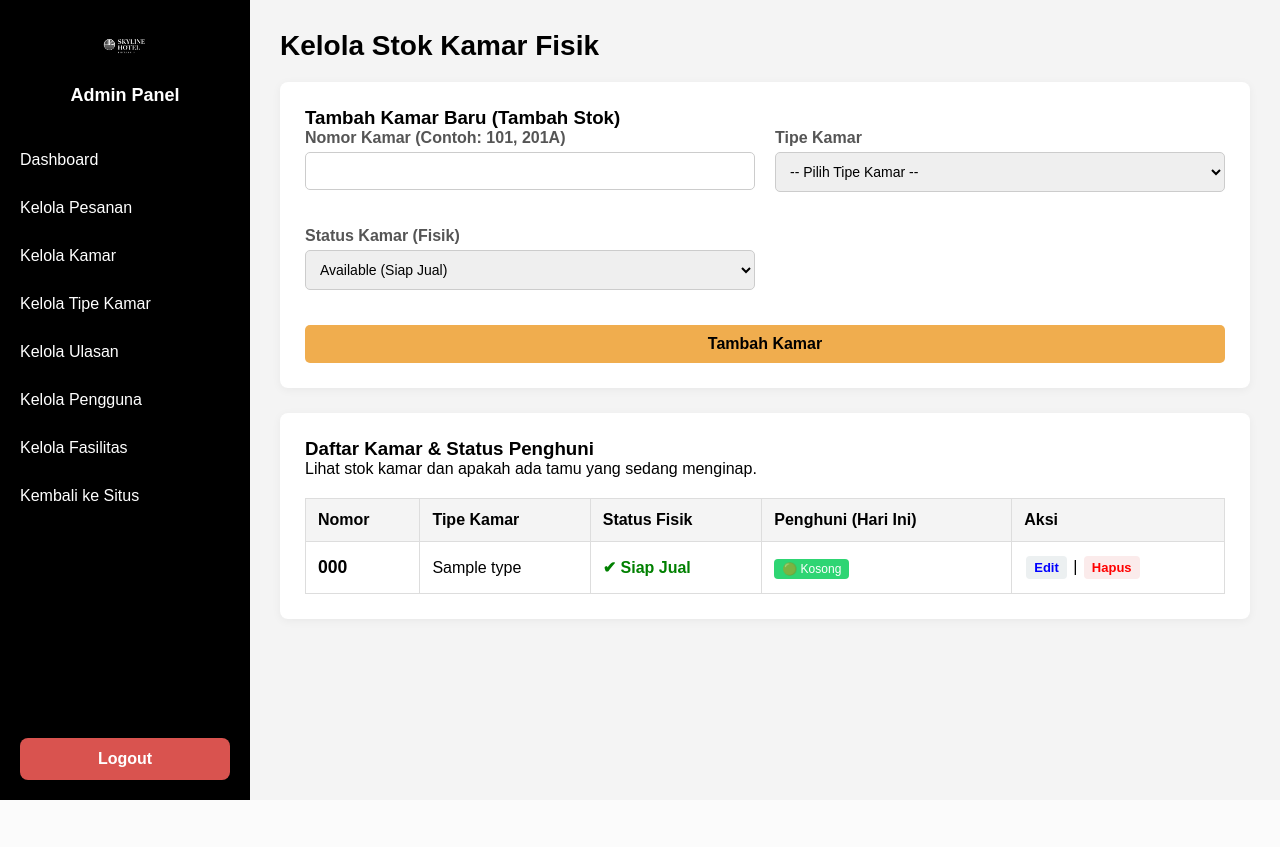
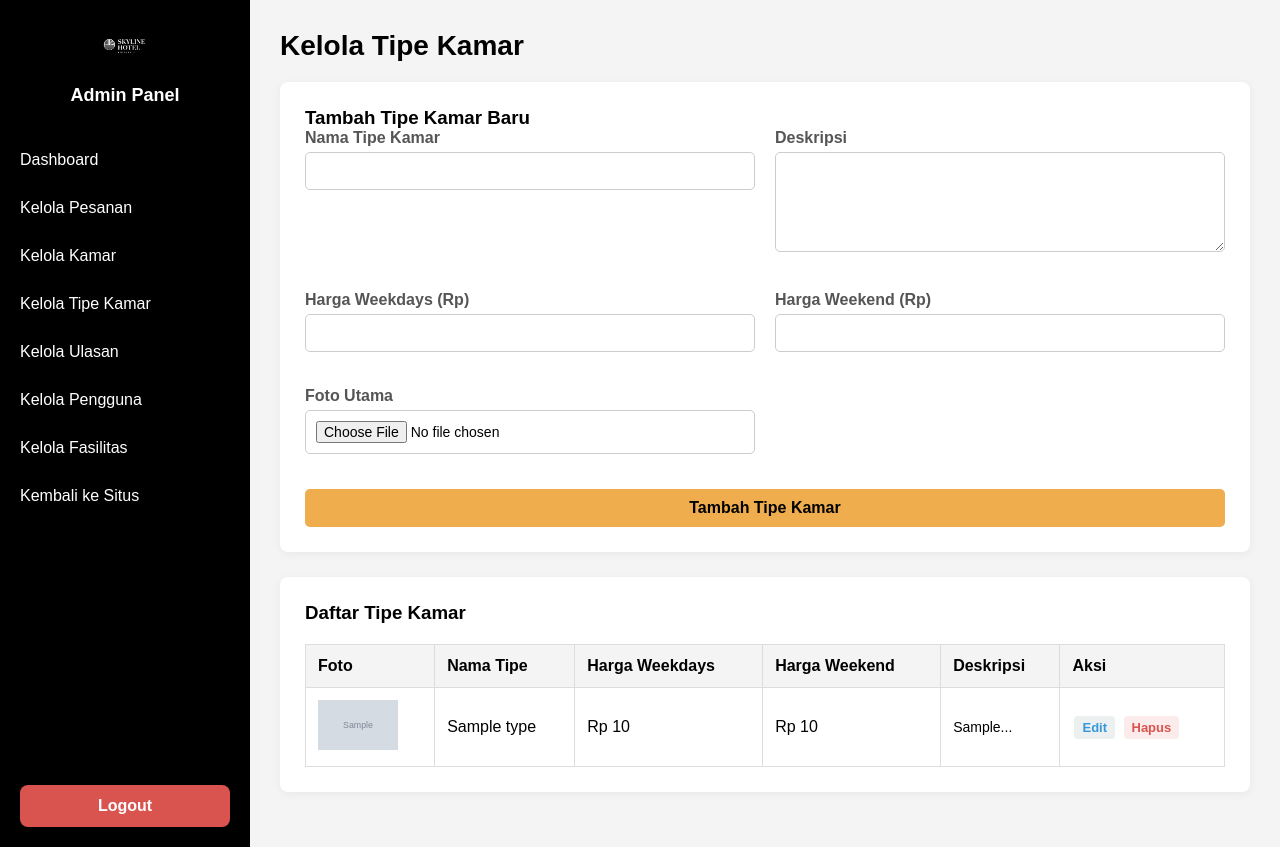
Before and after one commit to NURHABIBATULUMAH/Project-PAW-Sistem-Pemesanan-Kamar-Hotel, a PHP site: page /project-paw-sistem-pemesanan-kamar-hotel/admin/manage_room_types.php in a window 1280 px wide. Before the commit the page ends 800 px from the top, so only its background shows below. Run offline with PHP 8.4, Linux system fonts and the light colour scheme; the visitor is signed in with stand-in values (Sample User, id 1); tables that the repository leaves empty or names only in its code hold one stand-in row (values such as "Sample post"); grey boxes marked "Sample" are stand-in pictures.

Commit message:
room type

```diff
--- a/admin/manage_room_types.php
+++ b/admin/manage_room_types.php
@@ -1,213 +1,228 @@
 <?php
-// /admin/manage_rooms.php
-// VERSI: TAMPILAN SESUAI PERMINTAAN + FITUR CEK PENGHUNI
+// /admin/manage_room_types.php
+// VERSI KONVERSI KE MySQLi
 
-include '../config/database.php'; // Pastikan path ini benar
-include '../core/auth.php';       // Pastikan path ini benar
-require_admin();
-
-include '../includes/admin_header.php';
+include '../includes/admin_header.php'; // Ini sudah memuat $mysqli
 
 $message = '';
 $message_type = '';
-$edit_room = null;
+$edit_type = null;
 
 try {
-    // === 1. LOGIKA PROSES DELETE ===
+    // Tentukan folder upload (Tidak berubah)
+    $target_dir = "../assets/images/rooms/";
+    if (!file_exists($target_dir)) {
+        mkdir($target_dir, 0755, true);
+    }
+
+    // === LOGIKA PROSES FORM (CREATE & UPDATE) - Konversi ke MySQLi ===
+    if ($_SERVER["REQUEST_METHOD"] == "POST") {
+        $nama_tipe = $_POST['nama_tipe'];
+        $deskripsi_tipe = $_POST['deskripsi_tipe'];
+        $harga_weekdays = $_POST['harga_weekdays'];
+        $harga_weekend = $_POST['harga_weekend'];
+        $id_to_update = $_POST['room_type_id'] ?? null;
+        $foto_utama_lama = $_POST['foto_lama'] ?? null;
+        $foto_file = $_FILES['foto_utama'] ?? null;
+
+        $foto_nama = $foto_utama_lama; // Default: pakai foto lama
+
+        // 1. Proses File Upload (Logika tidak berubah)
+        if ($foto_file && $foto_file['error'] == UPLOAD_ERR_OK) {
+            $file_ext = strtolower(pathinfo($foto_file["name"], PATHINFO_EXTENSION));
+            $allowed_types = ['jpg', 'jpeg', 'png'];
+
+            if (!in_array($file_ext, $allowed_types) || $foto_file['size'] > 5000000) { // Max 5MB
+                $message = "Gagal upload. File harus JPG/PNG dan maksimal 5MB.";
+                $message_type = 'error';
+                throw new Exception($message); // Lewatkan proses DB
+            }
+
+            $new_foto_name = "kamar_" . time() . "." . $file_ext;
+            if (move_uploaded_file($foto_file["tmp_name"], $target_dir . $new_foto_name)) {
+                $foto_nama = $new_foto_name;
+                if ($id_to_update && $foto_utama_lama && file_exists($target_dir . $foto_utama_lama)) {
+                    unlink($target_dir . $foto_utama_lama);
+                }
+            } else {
+                throw new Exception("Gagal memindahkan file foto.");
+            }
+        }
+
+        // 2. Query DB (Konversi ke MySQLi)
+        if ($id_to_update) {
+            // UPDATE
+            $sql = "UPDATE room_types SET nama_tipe=?, deskripsi_tipe=?, harga_weekdays=?, harga_weekend=?, foto_utama=? WHERE room_type_id=?";
+            $stmt = $mysqli->prepare($sql);
+            // "ssddsi" = string, string, double, double, string, integer
+            $stmt->bind_param("ssddsi", $nama_tipe, $deskripsi_tipe, $harga_weekdays, $harga_weekend, $foto_nama, $id_to_update);
+            $stmt->execute();
+            $message = "Tipe kamar berhasil diperbarui.";
+        } else {
+            // CREATE
+            $sql = "INSERT INTO room_types (nama_tipe, deskripsi_tipe, harga_weekdays, harga_weekend, foto_utama) VALUES (?, ?, ?, ?, ?)";
+            $stmt = $mysqli->prepare($sql);
+            // "ssdds" = string, string, double, double, string
+            $stmt->bind_param("ssdds", $nama_tipe, $deskripsi_tipe, $harga_weekdays, $harga_weekend, $foto_nama);
+            $stmt->execute();
+            $message = "Tipe kamar baru berhasil ditambahkan.";
+        }
+        $message_type = 'success';
+
+    }
+
+    // === LOGIKA PROSES DELETE (Konversi ke MySQLi Transaction) ===
     if (isset($_GET['action']) && $_GET['action'] == 'delete' && isset($_GET['id'])) {
         $id_to_delete = $_GET['id'];
 
-        // Cek apakah ada tamu aktif sebelum hapus (Biar aman)
-        $cek_tamu = $mysqli->query("SELECT * FROM bookings WHERE room_id = $id_to_delete AND status_booking IN ('Confirmed','Paid')");
+        // Ambil nama foto lama (Query 1 - MySQLi)
+        $sql_old = "SELECT foto_utama FROM room_types WHERE room_type_id = ?";
+        $stmt_old = $mysqli->prepare($sql_old);
+        $stmt_old->bind_param("i", $id_to_delete);
+        $stmt_old->execute();
+        $result_old = $stmt_old->get_result();
+        $old_foto_row = $result_old->fetch_row();
+        $old_foto = $old_foto_row ? $old_foto_row[0] : null;
 
-        if ($cek_tamu->num_rows > 0) {
-            $message = "Gagal hapus! Kamar sedang ada penghuninya atau terikat pesanan aktif.";
-            $message_type = 'error';
+        $mysqli->begin_transaction(); // Mulai Transaksi (Sintaks MySQLi)
+        try {
+            // Hapus keterkaitan di tabel Rooms dulu (Query 2 - MySQLi)
+            $stmt_room = $mysqli->prepare("DELETE FROM rooms WHERE room_type_id = ?");
+            $stmt_room->bind_param("i", $id_to_delete);
+            $stmt_room->execute();
+
+            // Hapus tipe kamar (Query 3 - MySQLi)
+            $stmt = $mysqli->prepare("DELETE FROM room_types WHERE room_type_id = ?");
+            $stmt->bind_param("i", $id_to_delete);
+            $stmt->execute();
+
+            $mysqli->commit(); // Commit Transaksi (Sintaks MySQLi)
+
+            // Hapus file fisik (Tidak berubah)
+            if ($old_foto && file_exists($target_dir . $old_foto)) {
+                unlink($target_dir . $old_foto);
+            }
+            $message = "Tipe kamar berhasil dihapus (dan semua kamar fisiknya).";
+            $message_type = 'success';
+
+        } catch (Exception $e) { // Tangkap 'Exception' umum
+            $mysqli->rollback(); // Rollback Transaksi (Sintaks MySQLi)
+             if ($e->getCode() == 1451) { // 1451 = Error Foreign Key Constraint
+                $message = "Gagal menghapus! Ada booking aktif yang menggunakan tipe kamar ini.";
             } else {
-            try {
-                $sql_delete = "DELETE FROM rooms WHERE room_id = ?";
-                $stmt_delete = $mysqli->prepare($sql_delete);
-                $stmt_delete->bind_param("i", $id_to_delete);
-                $stmt_delete->execute();
-
-                $message = "Kamar berhasil dihapus.";
-                $message_type = 'success';
-            } catch (Exception $e) {
-                 $message = "Gagal menghapus. Error: " . $e->getMessage();
+                $message = "Error database: " . $e->getMessage();
+            }
             $message_type = 'error';
         }
     }
-    }
 
-    // === 2. LOGIKA PROSES CREATE & UPDATE ===
-    if ($_SERVER["REQUEST_METHOD"] == "POST") {
-        $room_type_id = $_POST['room_type_id'];
-        $nomor_kamar = $_POST['nomor_kamar'];
-        $status = $_POST['status'];
-        $id_to_update = $_POST['room_id'] ?? null;
-
-        if ($id_to_update) {
-            // UPDATE
-            $sql = "UPDATE rooms SET room_type_id = ?, nomor_kamar = ?, status = ? WHERE room_id = ?";
-            $stmt = $mysqli->prepare($sql);
-            $stmt->bind_param("issi", $room_type_id, $nomor_kamar, $status, $id_to_update);
-            $stmt->execute();
-            $message = "Data kamar berhasil diperbarui.";
-        } else {
-            // CREATE (TAMBAH STOK)
-            $sql = "INSERT INTO rooms (room_type_id, nomor_kamar, status) VALUES (?, ?, ?)";
-            $stmt = $mysqli->prepare($sql);
-            $stmt->bind_param("iss", $room_type_id, $nomor_kamar, $status);
-            $stmt->execute();
-            $message = "Kamar baru berhasil ditambahkan.";
-        }
-        $message_type = 'success';
-    }
-
-    // === 3. PROSES EDIT (AMBIL DATA UTK FORM) ===
+    // === LOGIKA PROSES EDIT (Konversi ke MySQLi) ===
     if (isset($_GET['action']) && $_GET['action'] == 'edit' && isset($_GET['id'])) {
         $id_to_edit = $_GET['id'];
-        $sql_edit = "SELECT * FROM rooms WHERE room_id = ?";
+        $sql_edit = "SELECT * FROM room_types WHERE room_type_id = ?";
         $stmt_edit = $mysqli->prepare($sql_edit);
         $stmt_edit->bind_param("i", $id_to_edit);
         $stmt_edit->execute();
         $result_edit = $stmt_edit->get_result();
-        $edit_room = $result_edit->fetch_assoc();
+        $edit_type = $result_edit->fetch_assoc(); // Menggantikan fetch() PDO
     }
 
-    // === 4. AMBIL DATA UTAMA (DENGAN CEK PENGHUNI) ===
-    // Query 1: Ambil Tipe Kamar (untuk dropdown)
-    $all_types_result = $mysqli->query("SELECT * FROM room_types");
-    $all_types = $all_types_result->fetch_all(MYSQLI_ASSOC);
-
-    // Query 2: Ambil Daftar Kamar + Status Huni (Subquery Pintar)
-    $today = date('Y-m-d');
-    $sql_rooms = "SELECT rooms.*, room_types.nama_tipe,
-                  (
-                    SELECT COUNT(*) FROM bookings b
-                    WHERE b.room_id = rooms.room_id
-                    AND b.status_booking IN ('Confirmed', 'Paid')
-                    AND '$today' >= b.tanggal_check_in
-                    AND '$today' < b.tanggal_check_out
-                  ) as sedang_diinap
-                  FROM rooms
-                  JOIN room_types ON rooms.room_type_id = room_types.room_type_id
-                  ORDER BY rooms.nomor_kamar ASC";
-
-    $all_rooms_result = $mysqli->query($sql_rooms);
-    $all_rooms = $all_rooms_result->fetch_all(MYSQLI_ASSOC);
+    // Ambil data utama (Konversi ke MySQLi)
+    $all_types_result = $mysqli->query("SELECT * FROM room_types ORDER BY harga_weekdays ASC");
+    $all_types = $all_types_result->fetch_all(MYSQLI_ASSOC); // Menggantikan fetchAll() PDO
 
 } catch (Exception $e) {
-    $message = "Error database: " . $e->getMessage();
+    $message = "Error saat memproses: " . $e->getMessage();
     $message_type = 'error';
 }
 ?>
 
 <div class="content-header">
-    <h1>Kelola Stok Kamar Fisik</h1>
+    <h1>Kelola Tipe Kamar</h1>
 </div>
 
 <?php if ($message): ?>
-    <div class="alert alert-<?php echo ($message_type == 'success') ? 'alert-success' : 'alert-error'; ?>">
+    <div class="alert alert-<?php echo ($message_type == 'success') ? 'success' : 'error'; ?>">
         <?php echo $message; ?>
     </div>
 <?php endif; ?>
 
 <div class="admin-card">
-    <h3><?php echo $edit_room ? 'Edit Kamar' : 'Tambah Kamar Baru (Tambah Stok)'; ?></h3>
+    <h3><?php echo $edit_type ? 'Edit Tipe Kamar' : 'Tambah Tipe Kamar Baru'; ?></h3>
 
-    <form action="manage_rooms.php" method="POST" class="admin-form">
-        <input type="hidden" name="room_id" value="<?php echo $edit_room['room_id'] ?? ''; ?>">
+    <form action="manage_room_types.php" method="POST" class="admin-form" enctype="multipart/form-data">
+        <input type="hidden" name="room_type_id" value="<?php echo $edit_type['room_type_id'] ?? ''; ?>">
+        <input type="hidden" name="foto_lama" value="<?php echo $edit_type['foto_utama'] ?? ''; ?>">
 
         <div class="form-group">
-            <label for="nomor_kamar">Nomor Kamar (Contoh: 101, 201A)</label>
-            <input type="text" id="nomor_kamar" name="nomor_kamar" value="<?php echo htmlspecialchars($edit_room['nomor_kamar'] ?? ''); ?>" required>
+            <label for="nama_tipe">Nama Tipe Kamar</label>
+            <input type="text" id="nama_tipe" name="nama_tipe" value="<?php echo htmlspecialchars($edit_type['nama_tipe'] ?? ''); ?>" required>
         </div>
 
         <div class="form-group">
-            <label for="room_type_id">Tipe Kamar</label>
-            <select id="room_type_id" name="room_type_id" required>
-                <option value="">-- Pilih Tipe Kamar --</option>
-                <?php foreach ($all_types as $type): ?>
-                    <option value="<?php echo $type['room_type_id']; ?>"
-                        <?php echo (isset($edit_room) && $edit_room['room_type_id'] == $type['room_type_id']) ? 'selected' : ''; ?>>
-                        <?php echo htmlspecialchars($type['nama_tipe']); ?>
-                    </option>
-                <?php endforeach; ?>
-            </select>
+            <label for="deskripsi_tipe">Deskripsi</label>
+            <textarea id="deskripsi_tipe" name="deskripsi_tipe" required><?php echo htmlspecialchars($edit_type['deskripsi_tipe'] ?? ''); ?></textarea>
         </div>
 
         <div class="form-group">
-            <label for="status">Status Kamar (Fisik)</label>
-            <select id="status" name="status" required>
-                <option value="Available" <?php echo (isset($edit_room) && $edit_room['status'] == 'Available') ? 'selected' : ''; ?>>Available (Siap Jual)</option>
-                <option value="Under Maintenance" <?php echo (isset($edit_room) && $edit_room['status'] == 'Under Maintenance') ? 'selected' : ''; ?>>Under Maintenance (Rusak)</option>
-                </select>
+            <label for="harga_weekdays">Harga Weekdays (Rp)</label>
+            <input type="number" id="harga_weekdays" name="harga_weekdays" value="<?php echo htmlspecialchars($edit_type['harga_weekdays'] ?? ''); ?>" required min="0">
+        </div>
+
+        <div class="form-group">
+            <label for="harga_weekend">Harga Weekend (Rp)</label>
+            <input type="number" id="harga_weekend" name="harga_weekend" value="<?php echo htmlspecialchars($edit_type['harga_weekend'] ?? ''); ?>" required min="0">
+        </div>
+
+        <div class="form-group">
+            <label for="foto_utama">Foto Utama</label>
+            <input type="file" id="foto_utama" name="foto_utama" <?php echo $edit_type ? '' : 'required'; ?>>
+            <?php if ($edit_type && $edit_type['foto_utama']): ?>
+                <p style="margin-top: 5px; font-size: 12px;">Foto saat ini: <?php echo htmlspecialchars($edit_type['foto_utama']); ?> (Biarkan kosong untuk mempertahankan)</p>
+            <?php endif; ?>
         </div>
 
         <div class="form-group"></div>
 
-        <button type="submit" class="btn-admin"><?php echo $edit_room ? 'Update Data' : 'Tambah Kamar'; ?></button>
+        <button type="submit" class="btn-admin"><?php echo $edit_type ? 'Update Tipe Kamar' : 'Tambah Tipe Kamar'; ?></button>
 
-        <?php if ($edit_room): ?>
-            <a href="manage_rooms.php" style="display:inline-block; margin-top: 10px; color: red;">Batal Edit</a>
+        <?php if ($edit_type): ?>
+            <a href="manage_room_types.php" style="text-align: center; grid-column: 1 / -1; margin-top: 10px;">Batal Edit</a>
         <?php endif; ?>
     </form>
 </div>
 
 <div class="admin-card">
-    <h3>Daftar Kamar & Status Penghuni</h3>
-    <p>Lihat stok kamar dan apakah ada tamu yang sedang menginap.</p>
-
-    <div style="overflow-x: auto;">
+    <h3>Daftar Tipe Kamar</h3>
     <table class="admin-table">
         <thead>
             <tr>
-                    <th>Nomor</th>
-                    <th>Tipe Kamar</th>
-                    <th>Status Fisik</th>
-                    <th>Penghuni (Hari Ini)</th> <th>Aksi</th>
+                <th>Foto</th>
+                <th>Nama Tipe</th>
+                <th>Harga Weekdays</th>
+                <th>Harga Weekend</th>
+                <th>Deskripsi</th>
+                <th>Aksi</th>
             </tr>
         </thead>
         <tbody>
-                <?php foreach ($all_rooms as $room): ?>
+            <?php foreach ($all_types as $type): ?>
             <tr>
-                    <td style="font-weight:bold; font-size:1.1rem;"><?php echo htmlspecialchars($room['nomor_kamar']); ?></td>
-                    <td><?php echo htmlspecialchars($room['nama_tipe']); ?></td>
-
-                    <td>
-                        <?php if($room['status'] == 'Available'): ?>
-                             <span style="color:green; font-weight:bold;">✔ Siap Jual</span>
-                        <?php else: ?>
-                             <span style="color:red; font-weight:bold;">🛠 Perbaikan</span>
-                        <?php endif; ?>
-                    </td>
-
-                    <td>
-                        <?php
-                            if ($room['status'] == 'Under Maintenance') {
-                                echo '<span style="background:#ccc; color:#333; padding:3px 8px; border-radius:4px; font-size:12px;">Non-Aktif</span>';
-                            } elseif ($room['sedang_diinap'] > 0) {
-                                echo '<span style="background:#ff4757; color:white; padding:3px 8px; border-radius:4px; font-size:12px;">⛔ Ada Tamu</span>';
-                            } else {
-                                echo '<span style="background:#2ed573; color:white; padding:3px 8px; border-radius:4px; font-size:12px;">🟢 Kosong</span>';
-                            }
-                        ?>
-                    </td>
-
+                <td><img src="../assets/images/rooms/<?php echo htmlspecialchars($type['foto_utama']); ?>" style="width: 80px; height: 50px; object-fit: cover;"></td>
+                <td><?php echo htmlspecialchars($type['nama_tipe']); ?></td>
+                <td>Rp <?php echo number_format($type['harga_weekdays'], 0, ',', '.'); ?></td>
+                <td>Rp <?php echo number_format($type['harga_weekend'], 0, ',', '.'); ?></td>
+                <td style="max-width: 200px; font-size: 14px;"><?php echo htmlspecialchars(substr($type['deskripsi_tipe'], 0, 50)) . '...'; ?></td>
                 <td class="action-links">
-                        <a href="manage_rooms.php?action=edit&id=<?php echo $room['room_id']; ?>" class="edit-link" style="color:blue;">Edit</a>
-                        |
-                        <a href="manage_rooms.php?action=delete&id=<?php echo $room['room_id']; ?>" class="delete-link"
-                           style="color:red;"
-                           onclick="return confirm('Yakin ingin menghapus kamar <?php echo htmlspecialchars($room['nomor_kamar']); ?>?');">Hapus</a>
+                    <a href="manage_room_types.php?action=edit&id=<?php echo $type['room_type_id']; ?>" class="edit-link">Edit</a>
+                    <a href="manage_room_types.php?action=delete&id=<?php echo $type['room_type_id']; ?>" class="delete-link"
+                       onclick="return confirm('Yakin menghapus tipe kamar ini? Ini akan menghapus semua kamar fisik yang terkait!');">Hapus</a>
                 </td>
             </tr>
             <?php endforeach; ?>
         </tbody>
     </table>
 </div>
-</div>
 
 <?php
 include '../includes/admin_footer.php';
```
Lines whose indentation alone changed are shown as unchanged.
